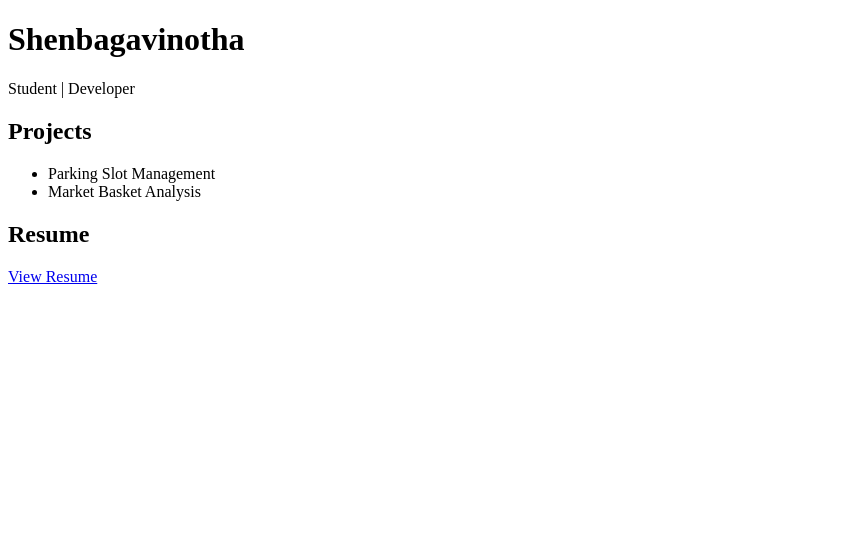
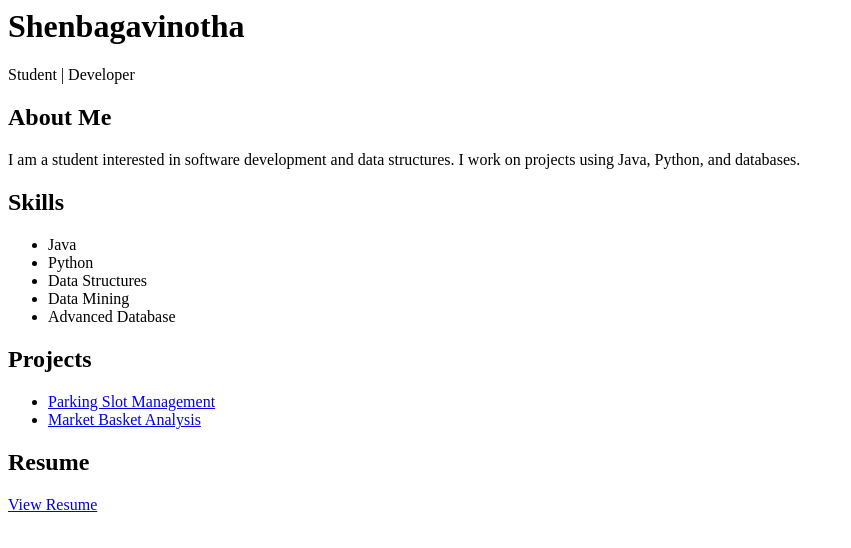
Before and after one commit to shenbagavinotha761/shenbagavinotha761.github.io, a plain HTML site: page index.html in a window 1280 px wide. Shown: the whole page, without its empty margins (0-851 px from the left). Drawn offline with Linux system fonts and the light colour scheme.

Commit message:
index.html

```diff
--- a/index.html
+++ b/index.html
@@ -1,19 +1,23 @@
-<!DOCTYPE html>
-<html>
-<head>
-    <title>My Portfolio</title>
-</head>
-<body>
 <h1>Shenbagavinotha</h1>
 <p>Student | Developer</p>
 
+<h2>About Me</h2>
+<p>I am a student interested in software development and data structures. I work on projects using Java, Python, and databases.</p>
+
+<h2>Skills</h2>
+<ul>
+    <li>Java</li>
+    <li>Python</li>
+    <li>Data Structures</li>
+    <li>Data Mining</li>
+    <li>Advanced Database</li>
+</ul>
+
 <h2>Projects</h2>
 <ul>
-        <li>Parking Slot Management</li>
-        <li>Market Basket Analysis</li>
+    <li><a href="https://github.com/shenbagavinotha761/parking-slot-management" target="_blank">Parking Slot Management</a></li>
+    <li><a href="https://github.com/shenbagavinotha761/market-basket-analysis" target="_blank">Market Basket Analysis</a></li>
 </ul>
 
 <h2>Resume</h2>
-    <a href="https://github.com/yourusername/resume">View Resume</a>
-</body>
-</html>
+<a href="https://github.com/shenbagavinotha761/resume" target="_blank">View Resume</a>
```
Lines whose indentation alone changed are shown as unchanged.
